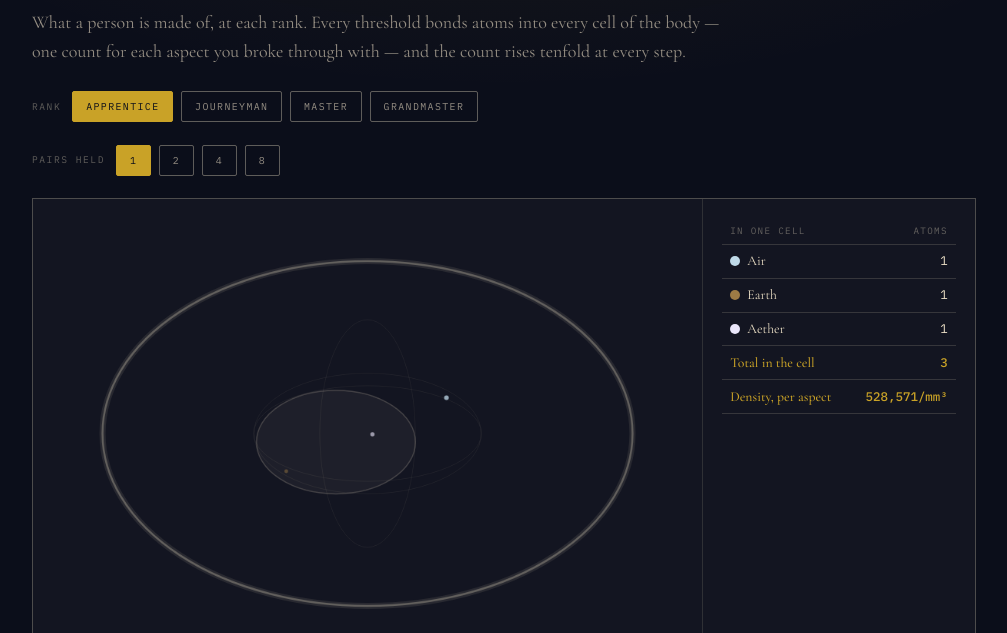
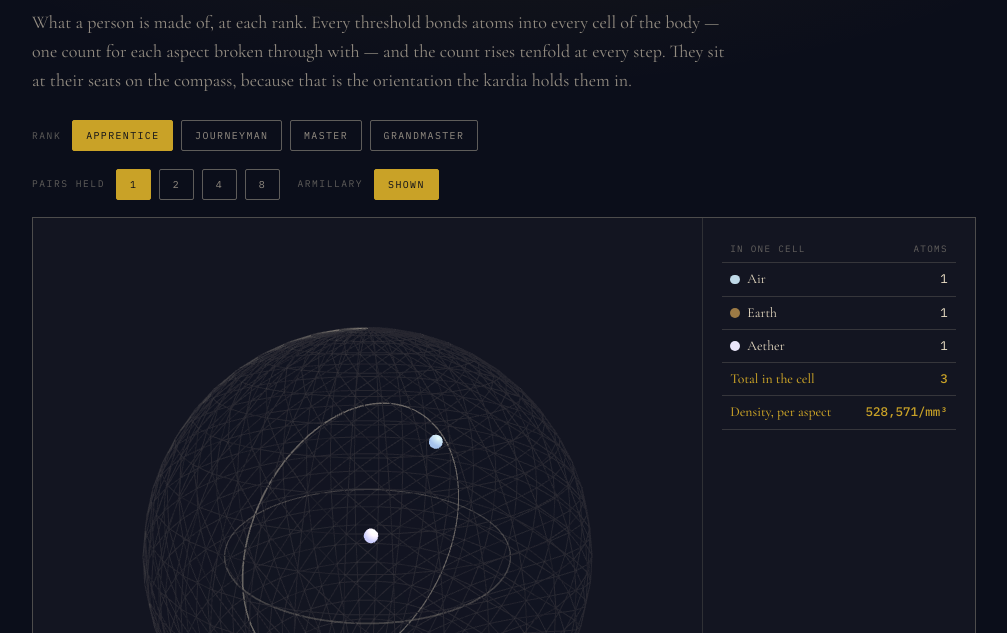
Before and after one commit to readpennnovels/readpennnovels.github.io, a plain HTML site: page cellular-charge.html in a window 1280 px wide. Shown: the part 167-800 px from the top of the page, without its empty margins (136-1143 px from the left). Drawn offline with nearby package versions, Linux system fonts and the light colour scheme; animation ran at ten frames a second.

Commit message:
Publish site 261c3d9

```diff
--- a/cellular-charge.html
+++ b/cellular-charge.html
@@ -32,7 +32,7 @@ h1{font-size:clamp(2rem,5.5vw,3rem);font-weight:500;line-height:1.06;margin:0 0
 h2{font-family:'IBM Plex Mono',monospace;font-size:.68rem;font-weight:500;letter-spacing:.26em;
   text-transform:uppercase;color:var(--vellum-faint);margin:2.6rem 0 1rem}
 
-.controls{display:flex;flex-wrap:wrap;gap:.5rem;align-items:center;margin-bottom:1.4rem}
+.controls{display:flex;flex-wrap:wrap;gap:.5rem;align-items:center;margin-bottom:1.1rem}
 button{font-family:'IBM Plex Mono',monospace;font-size:.62rem;letter-spacing:.14em;
   text-transform:uppercase;padding:.5rem .8rem;border:1px solid var(--vellum-faint);
   background:none;color:var(--vellum-dim);cursor:pointer;border-radius:2px}
@@ -44,14 +44,17 @@ button:focus-visible{outline:2px solid var(--brass);outline-offset:2px}
 
 .stage{display:grid;grid-template-columns:minmax(0,1fr) minmax(0,17rem);gap:1px;
   background:var(--hair);border:1px solid var(--hair)}
-@media (max-width:720px){.stage{grid-template-columns:1fr}}
-.cell,.side{background:var(--plate);padding:1.2rem}
-canvas{display:block;width:100%;height:auto;background:transparent}
-.cap{font-family:'IBM Plex Mono',monospace;font-size:.6rem;letter-spacing:.1em;
-  color:var(--vellum-faint);text-align:center;margin-top:.6rem}
+@media (max-width:760px){.stage{grid-template-columns:1fr}}
+.cell,.side{background:var(--plate);position:relative}
+.cell{padding:0}
+#gl{display:block;width:100%;height:460px;cursor:grab;touch-action:none}
+#gl.dragging{cursor:grabbing}
+.cap{font-family:'IBM Plex Mono',monospace;font-size:.58rem;letter-spacing:.1em;
+  color:var(--vellum-faint);text-align:center;padding:.4rem 1rem .9rem}
+.side{padding:1.2rem}
 
 table{border-collapse:collapse;width:100%;font-size:.86rem}
-th,td{text-align:left;padding:.34rem .5rem;border-bottom:1px solid var(--hair)}
+th,td{text-align:left;padding:.32rem .5rem;border-bottom:1px solid var(--hair)}
 th{font-family:'IBM Plex Mono',monospace;font-size:.58rem;letter-spacing:.14em;
   text-transform:uppercase;color:var(--vellum-faint);font-weight:400}
 td.n{text-align:right;font-variant-numeric:tabular-nums;font-family:'IBM Plex Mono',monospace;font-size:.78rem}
@@ -69,8 +72,9 @@ code{font-family:'IBM Plex Mono',monospace;font-size:.86em;color:var(--brass)}
   <h1>The Charge of a Cell</h1>
   <p class="standfirst">
     What a person is made of, at each rank. Every threshold bonds atoms into every
-    cell of the body &mdash; one count for each aspect you broke through with &mdash;
-    and the count rises tenfold at every step.
+    cell of the body &mdash; one count for each aspect broken through with &mdash;
+    and the count rises tenfold at every step. They sit at their seats on the
+    compass, because that is the orientation the kardia holds them in.
   </p>
 
   <div class="controls">
@@ -86,12 +90,14 @@ code{font-family:'IBM Plex Mono',monospace;font-size:.86em;color:var(--brass)}
     <button class="pairs" data-p="2" aria-pressed="false">2</button>
     <button class="pairs" data-p="4" aria-pressed="false">4</button>
     <button class="pairs" data-p="8" aria-pressed="false">8</button>
+    <span class="lbl" style="margin-left:.6rem">Armillary</span>
+    <button id="rings" aria-pressed="true">Shown</button>
   </div>
 
   <div class="stage">
     <div class="cell">
-      <canvas id="c" width="820" height="560"></canvas>
-      <div class="cap" id="cap"></div>
+      <canvas id="gl"></canvas>
+      <div class="cap">drag to turn &middot; scroll to zoom &middot; <span id="shown"></span></div>
     </div>
     <div class="side">
       <table>
@@ -104,8 +110,8 @@ code{font-family:'IBM Plex Mono',monospace;font-size:.86em;color:var(--brass)}
   <h2>What the numbers mean</h2>
   <p class="note">
     A human body runs about 3.7 &times; 10<sup>13</sup> cells in some 70 litres, which is
-    <strong>528,571 cells per cubic millimetre</strong>. So the density of any one
-    aspect in a body is simply the per-cell count multiplied by that.
+    <strong>528,571 cells per cubic millimetre</strong>. The density of any one aspect
+    in a body is the per-cell count multiplied by that.
   </p>
 
   <div class="wide">
@@ -123,18 +129,11 @@ code{font-family:'IBM Plex Mono',monospace;font-size:.86em;color:var(--brass)}
 
   <h2>Aether is not chosen</h2>
   <p class="note">
-    Every atom sits at <strong>its own seat on the compass</strong> &mdash; the same
-    arrangement the kardia holds, carried down into every cell of the body. The
-    figure above is drawn from the compass&rsquo;s own coordinates, viewed from
-    above; near seats are brighter than far ones. Note the compass is an armillary
-    in three dimensions, so any flat view of it foreshortens &mdash; this angle is
-    simply the one that separates all sixteen seats without any two merging.
-  </p>
-  <p class="note">
     Aether is never acquired and never counted separately. The Aether in a cell
     <strong>equals the count of that cell&rsquo;s highest pair</strong> &mdash; an
     Apprentice has one of each aspect and one Aether, a Master has a hundred and a
-    hundred. It follows the maximum rather than being taken in.
+    hundred. It follows the maximum rather than being taken in, and it sits at the
+    centre, being directionless.
   </p>
   <p class="note">
     Ambient Aether behaves the same way: a region&rsquo;s Aether reading is roughly
@@ -151,142 +150,194 @@ code{font-family:'IBM Plex Mono',monospace;font-size:.86em;color:var(--brass)}
   <p class="note">
     None of this is fuel. Bonded mana is fixed in place and cannot be used for a
     working &mdash; it is structure. What it buys is lifespan, physical attributes,
-    and speed of flow. The mana a person actually casts with is held loose in the
-    kardia and spent.
+    and speed of flow. The mana a person casts with is held loose in the kardia
+    and spent.
   </p>
 
 </div>
 
+<script src="https://cdnjs.cloudflare.com/ajax/libs/three.js/r128/three.min.js"></script>
 <script>
-// Positions are the compass's own — lat/long taken from aetheric-compass.html.
-// Atoms bond in the orientation the kardia holds them in, so a cell is a compass.
+/* ═══════════════════════════════════════════════════════════════
+   Seats are the compass's own — lat/long taken from
+   aetheric-compass.html. Twelve ring aspects at 45/135/225/315
+   within their ring plane, six junctions on the axes, Aether at
+   the centre.
+   ═══════════════════════════════════════════════════════════════ */
 const ASPECTS = [
-  ['Air','#BFD9E8', 45,  90], ['Earth','#9C7A45', -45, 270],
-  ['Water','#3E92CC', 45, 270], ['Fire','#E4572E', -45,  90],
-  ['Life','#7FBF6B', 45, 180], ['Death','#B8B0A4', -45,   0],
-  ['Light','#F5E7B8',  0,  45], ['Dark','#54487A',   0, 225],
-  ['Order','#9FBFA8',  0, 135], ['Entropy','#A85C68', 0, 315],
-  ['Space','#5E6FA8', 45,   0], ['Time','#C08A54',  -45, 180],
-  ['Mind','#C79FE0',  90,   0], ['Flesh','#C97B6B', -90,   0],
-  ['Electromagnetism','#F0C94B', 0, 90], ['Gravity','#77808F', 0, 270]
+  ['Air',              0xBFD9E8,  45,  90], ['Earth',   0x9C7A45, -45, 270],
+  ['Water',            0x3E92CC,  45, 270], ['Fire',    0xE4572E, -45,  90],
+  ['Life',             0x7FBF6B,  45, 180], ['Death',   0xB8B0A4, -45,   0],
+  ['Light',            0xF5E7B8,   0,  45], ['Dark',    0x54487A,   0, 225],
+  ['Order',            0x9FBFA8,   0, 135], ['Entropy', 0xA85C68,   0, 315],
+  ['Space',            0x5E6FA8,  45,   0], ['Time',    0xC08A54, -45, 180],
+  ['Mind',             0xC79FE0,  90,   0], ['Flesh',   0xC97B6B, -90,   0],
+  ['Electromagnetism', 0xF0C94B,   0,  90], ['Gravity', 0x77808F,   0, 270]
 ];
+const AETHER = 0xEAE6FA;
+const CELLS_PER_MM3 = 3.7e13 / 7.0e7;
+const R = 3.0;          // compass radius
+const CLUSTER = 0.40;   // scatter around a seat
+const CAP = 400;        // atoms drawn per aspect before abbreviating
+const REDUCED = matchMedia('(prefers-reduced-motion: reduce)').matches;
 
-// project a compass lat/long onto the drawing, viewed from slightly above
-const TILT = 58*Math.PI/180;   // the view that best separates the seats
-function seat(lat, lon, R){
-  const la=lat*Math.PI/180, lo=lon*Math.PI/180;
-  const x=Math.cos(la)*Math.sin(lo), y=Math.sin(la), z=Math.cos(la)*Math.cos(lo);
-  return [ x*R, (-(y*Math.cos(TILT) - z*Math.sin(TILT)))*R,
-           y*Math.sin(TILT) + z*Math.cos(TILT) ];   // third value = depth
+function seat(lat, lon){
+  const la = lat*Math.PI/180, lo = lon*Math.PI/180;
+  return new THREE.Vector3(
+    Math.cos(la)*Math.sin(lo)*R,
+    Math.sin(la)*R,
+    Math.cos(la)*Math.cos(lo)*R
+  );
 }
-const AETHER = '#EAE6FA';
-const CELLS_PER_MM3 = 3.7e13 / 7.0e7;
+
+const canvas   = document.getElementById('gl');
+const scene    = new THREE.Scene();
+const camera   = new THREE.PerspectiveCamera(45, 1, 0.1, 200);
+camera.position.set(0, 2.0, 12);
+const renderer = new THREE.WebGLRenderer({canvas, antialias:true, alpha:true});
+renderer.setClearColor(0x000000, 0);
+renderer.setPixelRatio(Math.min(devicePixelRatio, 2));
+
+scene.add(new THREE.AmbientLight(0x8890B8, 0.8));
+const key = new THREE.DirectionalLight(0xC9A227, 0.35);
+key.position.set(5, 8, 6);
+scene.add(key);
+
+const pivot = new THREE.Group();
+scene.add(pivot);
+
+// ── the cell membrane ────────────────────────────────────────
+const shell = new THREE.Group();
+pivot.add(shell);
+shell.add(new THREE.Mesh(
+  new THREE.SphereGeometry(R*1.5, 40, 26),
+  new THREE.MeshBasicMaterial({color:0xE8DCC3, wireframe:true,
+                               transparent:true, opacity:0.05})
+));
+shell.add(new THREE.Mesh(
+  new THREE.SphereGeometry(R*1.5, 40, 26),
+  new THREE.MeshPhongMaterial({color:0x18203a, transparent:true, opacity:0.12,
+                               side:THREE.BackSide, shininess:6})
+));
+
+// ── the three great rings of the armillary ───────────────────
+const ringGroup = new THREE.Group();
+pivot.add(ringGroup);
+[[0,0,0],[Math.PI/2,0,0],[0,0,Math.PI/2]].forEach(rot=>{
+  const t = new THREE.Mesh(
+    new THREE.TorusGeometry(R, 0.014, 8, 120),
+    new THREE.MeshBasicMaterial({color:0xE8DCC3, transparent:true, opacity:0.22})
+  );
+  t.rotation.set(rot[0], rot[1], rot[2]);
+  ringGroup.add(t);
+});
+
+// ── atoms ────────────────────────────────────────────────────
+const unit = new THREE.SphereGeometry(1, 10, 8);
+let atomGroup = new THREE.Group();
+pivot.add(atomGroup);
 
 let rank = 1, pairs = 1;
-const c = document.getElementById('c'), ctx = c.getContext('2d');
 
-function held(){ return ASPECTS.slice(0, pairs*2); }
+// deterministic, so turning the cell never reshuffles it
+function rng(seed){ let s=seed>>>0; return ()=> (s=(s*1664525+1013904223)>>>0)/4294967296; }
 
-// deterministic scatter so the picture is stable between redraws
-function rng(seed){ let s = seed>>>0; return () => (s = (s*1664525+1013904223)>>>0) / 4294967296; }
+function build(){
+  pivot.remove(atomGroup);
+  atomGroup.traverse(o=>{ if(o.isInstancedMesh) o.material.dispose(); });
+  atomGroup = new THREE.Group();
+  pivot.add(atomGroup);
 
-function draw(){
-  const W=c.width, H=c.height;
-  ctx.clearRect(0,0,W,H);
-  const cx=W/2, cy=H/2, rx=W*0.42, ry=H*0.40;
+  const held  = ASPECTS.slice(0, pairs*2);
+  const drawn = Math.min(rank, CAP);
+  const size  = rank>=1000 ? 0.050 : rank>=100 ? 0.070 : rank>=10 ? 0.105 : 0.16;
+  const r = rng(1009 + pairs*31 + rank);
+  const m = new THREE.Matrix4();
 
-  // membrane
-  ctx.save();
-  ctx.strokeStyle='rgba(232,220,195,.30)'; ctx.lineWidth=2.5;
-  ctx.beginPath(); ctx.ellipse(cx,cy,rx,ry,0,0,Math.PI*2); ctx.stroke();
-  ctx.strokeStyle='rgba(232,220,195,.10)'; ctx.lineWidth=8;
-  ctx.beginPath(); ctx.ellipse(cx,cy,rx,ry,0,0,Math.PI*2); ctx.stroke();
-  ctx.restore();
+  const place = (centre, colour, n, spread) => {
+    const mesh = new THREE.InstancedMesh(unit,
+      new THREE.MeshPhongMaterial({color:colour, emissive:colour,
+                                   emissiveIntensity:0.45, shininess:30}), n);
+    for(let i=0;i<n;i++){
+      const th = 2*Math.PI*r(), ph = Math.acos(2*r()-1), rad = spread*Math.cbrt(r());
+      m.makeScale(size,size,size);
+      m.setPosition(centre.x + rad*Math.sin(ph)*Math.cos(th),
+                    centre.y + rad*Math.sin(ph)*Math.sin(th),
+                    centre.z + rad*Math.cos(ph));
+      mesh.setMatrixAt(i, m);
+    }
+    mesh.instanceMatrix.needsUpdate = true;
+    atomGroup.add(mesh);
+  };
 
-  // nucleus
-  ctx.save();
-  ctx.fillStyle='rgba(232,220,195,.055)'; ctx.strokeStyle='rgba(232,220,195,.22)'; ctx.lineWidth=1.5;
-  ctx.beginPath(); ctx.ellipse(cx-W*0.05,cy+H*0.02,rx*0.30,ry*0.30,0,0,Math.PI*2);
-  ctx.fill(); ctx.stroke();
-  ctx.restore();
+  held.forEach(([n,col,lat,lon]) => place(seat(lat,lon), col, drawn, CLUSTER));
+  place(new THREE.Vector3(0,0,0), AETHER, drawn, CLUSTER*0.9);
 
-  const list = held();
-  const perAspect = rank;
-  const CAP = 60;
-  const drawn = Math.min(perAspect, CAP);
-  const abbreviated = perAspect > CAP;
+  document.getElementById('shown').textContent =
+    rank > CAP ? `${CAP} of ${rank.toLocaleString()} shown per aspect` : 'every atom shown';
 
-  const R = Math.min(rx, ry) * 0.66;     // compass radius inside the cell
-  const r = rng(97 + list.length*13 + rank);
-
-  // faint ring guides, so the compass structure is legible
-  ctx.save();
-  ctx.strokeStyle='rgba(232,220,195,.07)'; ctx.lineWidth=1;
-  for(const [rot,sq] of [[0,1],[Math.PI/2,0.42],[0,0.42]]){
-    ctx.beginPath();
-    ctx.ellipse(cx,cy, R, R*(sq===1?Math.cos(TILT):sq), rot, 0, Math.PI*2);
-    ctx.stroke();
-  }
-  ctx.restore();
-
-  // gather every atom at its own seat, then paint back-to-front by depth
-  const atoms=[];
-  list.forEach(([name,col,lat,lon])=>{
-    const [sx,sy,depth]=seat(lat,lon,R);
-    for(let k=0;k<drawn;k++){
-      const a=r()*Math.PI*2, rad=Math.sqrt(r())*R*0.085;  // tight enough that seats never merge
-      atoms.push([cx+sx+Math.cos(a)*rad, cy+sy+Math.sin(a)*rad, col, depth]);
-    }
-  });
-  // Aether sits at the centre — directionless, and it keeps the middle of the
-  // armillary occupied in a body the way it is empty in the compass.
-  for(let k=0;k<drawn;k++){
-    const a=r()*Math.PI*2, rad=Math.sqrt(r())*R*0.075;
-    atoms.push([cx+Math.cos(a)*rad, cy+Math.sin(a)*rad, AETHER, 0]);
-  }
-
-  atoms.sort((p,q)=>p[3]-q[3]);
-  for(const [x,y,col,depth] of atoms){
-    const near = (depth+1)/2;                       // 0 far, 1 near
-    ctx.beginPath();
-    ctx.fillStyle=col;
-    ctx.globalAlpha = (abbreviated?0.5:0.85) * (0.45 + 0.55*near);
-    ctx.arc(x,y, (abbreviated?2.2:3.2) * (0.72 + 0.28*near), 0, Math.PI*2);
-    ctx.fill();
-  }
-  ctx.globalAlpha=1;
-
-  document.getElementById('cap').textContent =
-    (abbreviated
-      ? `one cell — ${CAP} of ${perAspect.toLocaleString()} shown per aspect`
-      : `one cell — every atom shown`)
-    + ` · atoms sit at their compass seats, Aether at the centre`;
-
-  // table
-  const tb=document.getElementById('tb');
-  tb.innerHTML='';
-  list.forEach(([name,col])=>{
+  const tb = document.getElementById('tb'); tb.innerHTML='';
+  held.forEach(([n,col])=>{
     tb.insertAdjacentHTML('beforeend',
-      `<tr><td><span class="dot" style="background:${col}"></span>${name}</td><td class="n">${rank.toLocaleString()}</td></tr>`);
+      `<tr><td><span class="dot" style="background:#${col.toString(16).padStart(6,'0')}"></span>${n}</td>`+
+      `<td class="n">${rank.toLocaleString()}</td></tr>`);
   });
   tb.insertAdjacentHTML('beforeend',
-    `<tr><td><span class="dot" style="background:${AETHER}"></span>Aether</td><td class="n">${rank.toLocaleString()}</td></tr>`);
-  const total = list.length*rank + rank;
+    `<tr><td><span class="dot" style="background:#EAE6FA"></span>Aether</td><td class="n">${rank.toLocaleString()}</td></tr>`);
   tb.insertAdjacentHTML('beforeend',
-    `<tr><td class="total">Total in the cell</td><td class="n total">${total.toLocaleString()}</td></tr>`);
+    `<tr><td class="total">Total in the cell</td><td class="n total">${(held.length*rank+rank).toLocaleString()}</td></tr>`);
   tb.insertAdjacentHTML('beforeend',
     `<tr><td class="total">Density, per aspect</td><td class="n total">${Math.round(rank*CELLS_PER_MM3).toLocaleString()}/mm³</td></tr>`);
 }
 
+// ── drag to turn, scroll to zoom ─────────────────────────────
+let rotX = 0.30, rotY = 0.60, dragging = false, last = null, spin = !REDUCED;
+canvas.addEventListener('pointerdown', e=>{
+  dragging = true; spin = false; last = {x:e.clientX, y:e.clientY};
+  canvas.setPointerCapture(e.pointerId); canvas.classList.add('dragging');
+});
+canvas.addEventListener('pointermove', e=>{
+  if(!dragging) return;
+  rotY += (e.clientX-last.x)*0.008;
+  rotX = Math.max(-1.45, Math.min(1.45, rotX + (e.clientY-last.y)*0.008));
+  last = {x:e.clientX, y:e.clientY};
+});
+const release = ()=>{ dragging=false; canvas.classList.remove('dragging'); };
+canvas.addEventListener('pointerup', release);
+canvas.addEventListener('pointercancel', release);
+canvas.addEventListener('wheel', e=>{
+  e.preventDefault();
+  camera.position.z = Math.max(6, Math.min(24, camera.position.z + e.deltaY*0.012));
+}, {passive:false});
+
+document.getElementById('rings').onclick = e=>{
+  const on = !ringGroup.visible;
+  ringGroup.visible = on; shell.visible = on;
+  e.target.setAttribute('aria-pressed', on);
+  e.target.textContent = on ? 'Shown' : 'Hidden';
+};
+
 function wire(cls, set){
   document.querySelectorAll('.'+cls).forEach(b=>b.onclick=()=>{
     document.querySelectorAll('.'+cls).forEach(x=>x.setAttribute('aria-pressed', x===b));
-    set(b); draw();
+    set(b); build();
   });
 }
-wire('rank', b => rank = +b.dataset.n);
+wire('rank',  b => rank  = +b.dataset.n);
 wire('pairs', b => pairs = +b.dataset.p);
-draw();
+
+function frame(){
+  const w = canvas.clientWidth, h = canvas.clientHeight;
+  if(canvas.width !== w || canvas.height !== h){
+    renderer.setSize(w, h, false);
+    camera.aspect = w/h; camera.updateProjectionMatrix();
+  }
+  if(spin) rotY += 0.0022;
+  pivot.rotation.x = rotX; pivot.rotation.y = rotY;
+  renderer.render(scene, camera);
+  requestAnimationFrame(frame);
+}
+build(); frame();
 </script>
 </body>
 </html>
```
